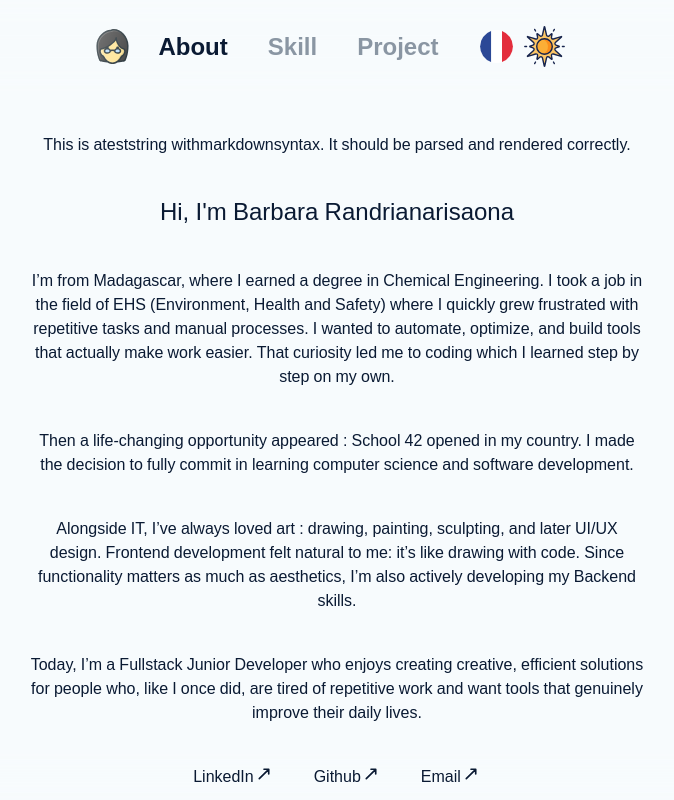
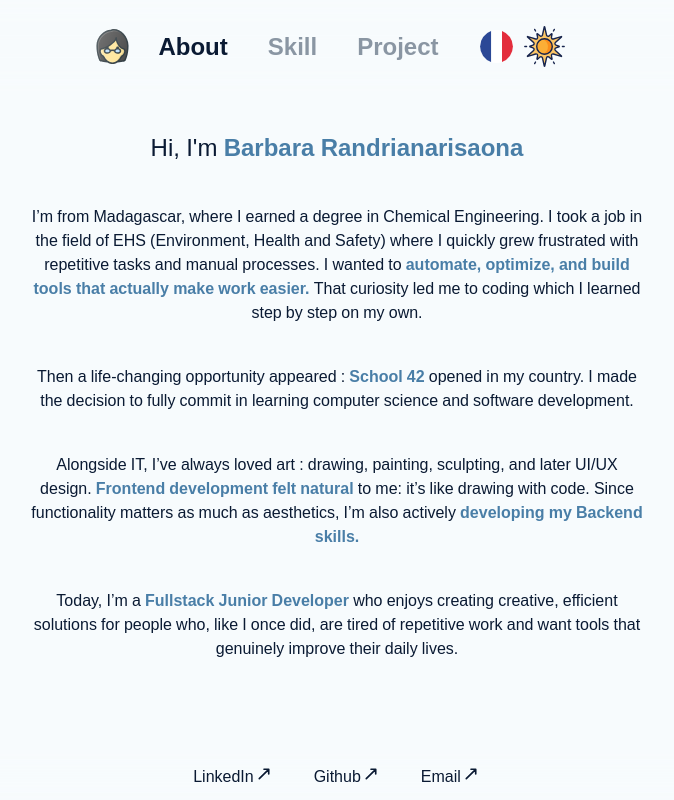
Before and after one commit to BabaxRhb/portfolio, a React (Vite) app: page /about in a window 1280 px wide. Shown: the whole page, without its empty margins (303-977 px from the left). Built offline with nearby package versions, Linux system fonts and the light colour scheme.

Commit message:
fix: MarkdownText updated, splitting and trimming was done using regex

```diff
--- a/src/feature/language/translation/en.json
+++ b/src/feature/language/translation/en.json
@@ -1,17 +1,17 @@
 {
     "home" : {
-        "title": "Hi, I'm Barbara Randrianarisaona",
-        "subtitle": "Creative FullStack Junior Developer",
+        "title": "Hi, I'm **Barbara Randrianarisaona**",
+        "subtitle": "**Creative FullStack Junior Developer**",
         "body": "I blend art and code to build thoughtful, human-centered web experiences."
     },
 
     "about": {
         "title": "About",
         "paragraph": [
-            "I’m from Madagascar, where I earned a degree in Chemical Engineering. I took a job in the field of EHS (Environment, Health and Safety) where I quickly grew frustrated with repetitive tasks and manual processes.\n\nI wanted to automate, optimize, and build tools that actually make work easier. That curiosity led me to coding which I learned step by step on my own.",
-            "Then a life-changing opportunity appeared : School 42 opened in my country. I made the decision to fully commit in learning computer science and software development.",
-            "Alongside IT, I’ve always loved art : drawing, painting, sculpting, and later UI/UX design.\n\nFrontend development felt natural to me: it’s like drawing with code. Since functionality matters as much as aesthetics, I’m also actively developing my Backend skills.",
-            "Today, I’m a Fullstack Junior Developer who enjoys creating creative, efficient solutions for people who, like I once did, are tired of repetitive work and want tools that genuinely improve their daily lives."
+            "I’m from Madagascar, where I earned a degree in Chemical Engineering. I took a job in the field of EHS (Environment, Health and Safety) where I quickly grew frustrated with repetitive tasks and manual processes.\n\nI wanted to **automate, optimize, and build tools that actually make work easier.** That curiosity led me to coding which I learned step by step on my own.",
+            "Then a life-changing opportunity appeared : **School 42** opened in my country. I made the decision to fully commit in learning computer science and software development.",
+            "Alongside IT, I’ve always loved art : drawing, painting, sculpting, and later UI/UX design.\n\n**Frontend development felt natural** to me: it’s like drawing with code. Since functionality matters as much as aesthetics, I’m also actively **developing my Backend skills.**",
+            "Today, I’m a **Fullstack Junior Developer** who enjoys creating creative, efficient solutions for people who, like I once did, are tired of repetitive work and want tools that genuinely improve their daily lives."
         ]
     },
 
--- a/src/shared/components/typography/CustomText.tsx
+++ b/src/shared/components/typography/CustomText.tsx
@@ -1,7 +1,6 @@
 interface TextProps {
     variant?: string;
-    // children: React.ReactNode;
-    children: string;
+    children: React.ReactNode;
     textColor?: string;
     textWeight?: string;
 }
--- a/src/shared/components/typography/MarkdownText.tsx
+++ b/src/shared/components/typography/MarkdownText.tsx
@@ -2,20 +2,21 @@ import CustomText from "./CustomText";
 
 const MarkDownText = ({children, wrapper} : { children : string, wrapper : string }) => {
 
-	const splittedText = children.split("**")
+	const splittedText = children.match(/\*\*[^\*]+\*\*|[^\*]+/g)
 
 	return (
-		<div className="flex">
+		<CustomText variant={wrapper}>
 		{
-			splittedText.map((unitText, index) => {
-
+			splittedText && splittedText.map((unitText, index) => {
 				if (unitText.includes("**"))
-					return <strong key={index}>{unitText}</strong>;
-				else
-					return <CustomText variant={wrapper} key={index} >{unitText}</CustomText>
+				{
+					const trim = unitText.replace(/^\*\*|\*\*$/g, "");
+					return <strong key={index} className="text-accent">{trim}</strong>;
+				}
+				return unitText
 			})
 		}
-		</div>
+		</CustomText>
 	)
 }
 
--- a/src/shared/pages/About.tsx
+++ b/src/shared/pages/About.tsx
@@ -1,6 +1,5 @@
 import { useTranslation } from "react-i18next";
 import Container from "../components/container/Container";
-import CustomText from "../components/typography/CustomText";
 import MarkDownText from "../components/typography/MarkdownText";
 
 const About = () => {
@@ -8,12 +7,9 @@ const About = () => {
     const [ t ] = useTranslation("global");
     const paragraph  = t("about.paragraph", { returnObjects: true }) as string[];
 
-    const test = "This is a **test** string with **markdown** syntax. It should be parsed and rendered correctly.";
-
     return (
         <Container spacing={10} direction="column">
-            <MarkDownText wrapper='p'>{test}</MarkDownText>
-            <CustomText variant='h3'>{t("home.title")}</CustomText>
+            <MarkDownText wrapper='h3'>{t("home.title")}</MarkDownText>
             {
                 paragraph.map((p, index) => (
                     <MarkDownText key={'About-' + index} wrapper='p'>{p}</MarkDownText>
--- a/src/shared/pages/Home.tsx
+++ b/src/shared/pages/Home.tsx
@@ -1,5 +1,6 @@
 import { useTranslation } from "react-i18next";
 import Container from "../components/container/Container";
+import MarkDownText from "../components/typography/MarkdownText";
 import CustomText from "../components/typography/CustomText";
 
 const Home = () => {
@@ -7,10 +8,9 @@ const Home = () => {
 
     return (
         <Container spacing={10} direction="column">
-            <CustomText variant='h3'>{t("home.title")}</CustomText>
-            <CustomText variant='h3'>{t("home.subtitle")}</CustomText>
-            <CustomText variant='p'>{t("home.body")}</CustomText>
-        </Container>
+            <MarkDownText wrapper='h3'>{t("home.title")}</MarkDownText>
+            <MarkDownText wrapper='h3'>{t("home.subtitle")}</MarkDownText>
+            <CustomText variant='p'>{t("home.body")}</CustomText></Container>
     )
 }
 
--- a/src/shared/utils/textUtils.ts
+++ /dev/null
@@ -1,10 +0,0 @@
-const parseMarkdown = (text: string) => {
-    // Split the text by '**' to identify bold segments
-    const parts = text.split('**');
-    // Map over the parts,
-    //  if the text start with and end with '**', trim then wrap in <strong>
-    // otherwise wrap in the provided wrapper
-    return parts;
-}
-
-export default parseMarkdown;
```
